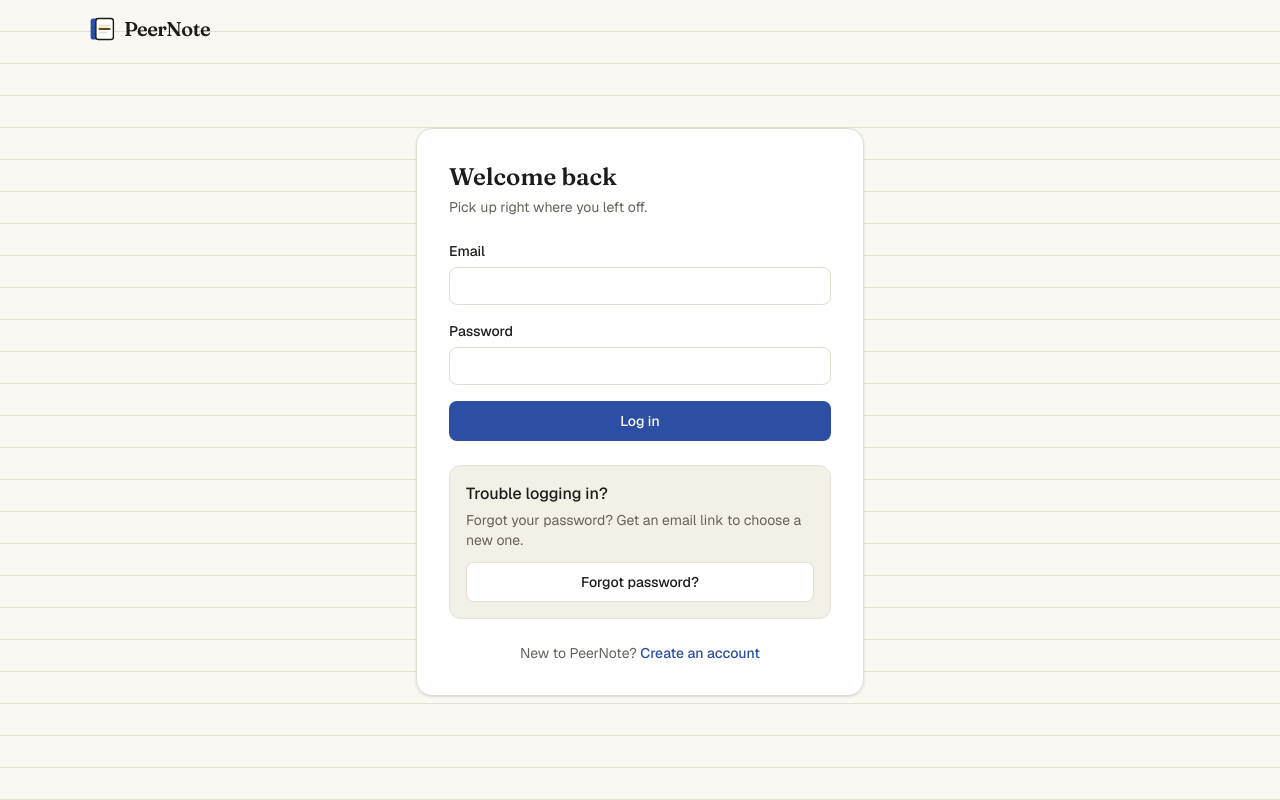
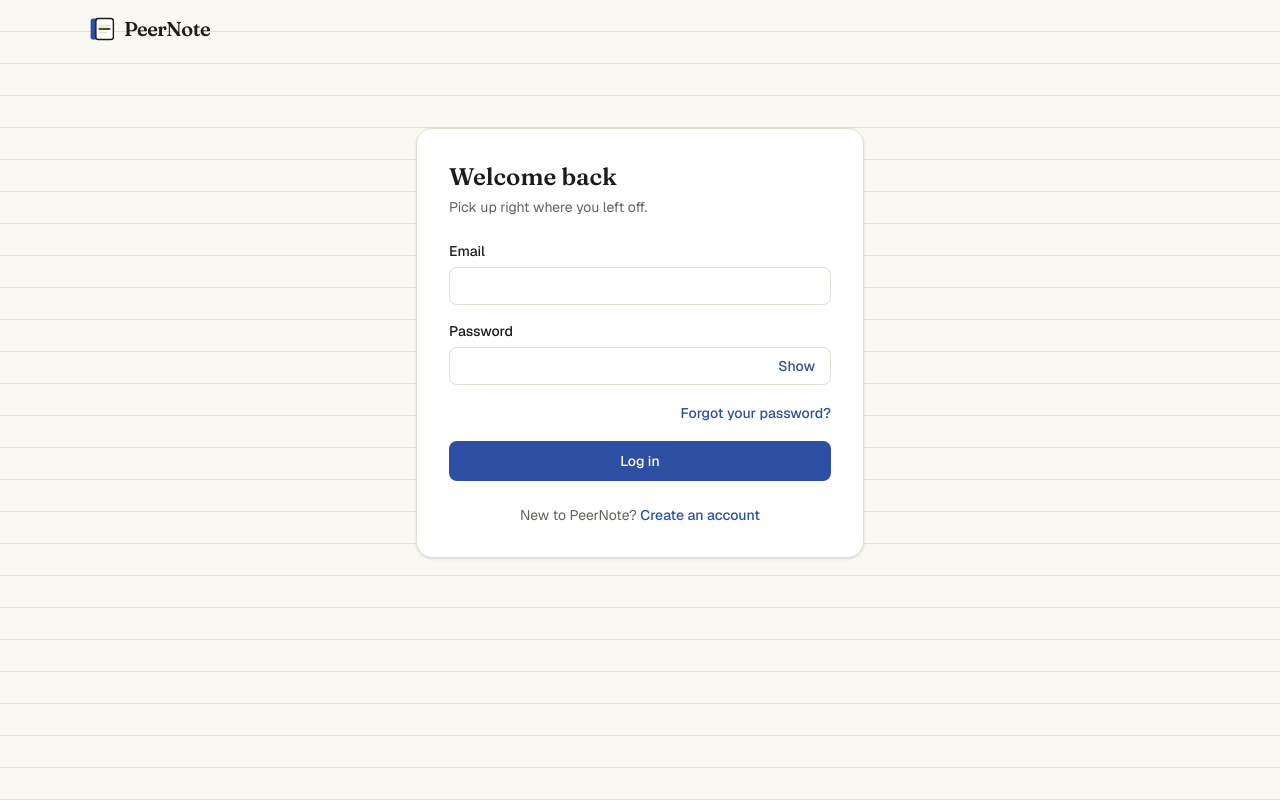
Before and after one commit to amaryapetra/peernote, a Next.js app: page /login in a window 1280 px wide. Built offline with nearby package versions, Linux system fonts and the light colour scheme; no server answers.

Commit message:
feat(auth): prominent forgot-password link and show-hide password inputs (#21)

```diff
--- a/src/app/(auth)/forgot-password/page.tsx
+++ b/src/app/(auth)/forgot-password/page.tsx
@@ -17,7 +17,7 @@ export default function ForgotPasswordPage({ searchParams }: PageProps<"/forgot-
   return (
     <>
       <h1 className="font-display text-2xl font-semibold">Reset your password</h1>
-      <p className="mb-6 mt-1 text-sm text-muted">We&apos;ll email you a link to choose a new one.</p>
+      <p className="mb-6 mt-1 text-sm text-muted">Enter the email address on your PeerNote account. We&apos;ll send a secure link to choose a new password.</p>
       <Suspense fallback={<ForgotPasswordForm />}><Form searchParams={searchParams} /></Suspense>
       <p className="mt-6 text-center text-sm text-muted">
         <Link href="/login" className="font-medium text-brand hover:underline">
--- a/src/app/(auth)/login/page.tsx
+++ b/src/app/(auth)/login/page.tsx
@@ -2,7 +2,6 @@ import type { Metadata } from "next";
 import Link from "next/link";
 import { Suspense } from "react";
 import { LoginForm } from "@/components/auth-forms";
-import { ButtonLink } from "@/components/ui";
 
 export const metadata: Metadata = {
   title: "Log in",
@@ -38,11 +37,6 @@ export default function LoginPage({ searchParams }: PageProps<"/login">) {
       <Suspense fallback={<LoginForm />}>
         <Form searchParams={searchParams} />
       </Suspense>
-      <section aria-labelledby="login-help-heading" className="mt-6 rounded-xl border border-line bg-surface-2 p-4">
-        <h2 id="login-help-heading" className="font-medium">Trouble logging in?</h2>
-        <p className="mb-3 mt-1 text-sm text-muted">Forgot your password? Get an email link to choose a new one.</p>
-        <ButtonLink href="/forgot-password" variant="secondary" className="w-full">Forgot password?</ButtonLink>
-      </section>
       <p className="mt-6 text-center text-sm text-muted">
         New to PeerNote?{" "}
         <Suspense fallback={<SignupLink href="/signup" />}>
--- a/src/components/auth-forms.tsx
+++ b/src/components/auth-forms.tsx
@@ -5,6 +5,7 @@ import { useActionState } from "react";
 import { logIn, requestPasswordReset, signUp, updatePassword } from "@/app/actions/auth";
 import { FormMessage, SubmitButton, echoed } from "./form";
 import { ButtonLink, Field, inputClass } from "./ui";
+import { PasswordInput } from "./password-input";
 
 export function LoginForm({ next, linkError }: { next?: string; linkError?: boolean }) {
   const [state, action] = useActionState(logIn, undefined);
@@ -19,8 +20,13 @@ export function LoginForm({ next, linkError }: { next?: string; linkError?: bool
         <input id="email" name="email" type="email" autoComplete="email" required defaultValue={echoed(state, "email")} className={inputClass} />
       </Field>
       <Field label="Password" htmlFor="password" error={state?.fieldErrors?.password}>
-        <input id="password" name="password" type="password" autoComplete="current-password" required className={inputClass} />
+        <PasswordInput id="password" name="password" label="password" autoComplete="current-password" />
       </Field>
+      <div className="text-right">
+        <Link href="/forgot-password" className="text-sm font-medium text-brand underline-offset-2 hover:underline">
+          Forgot your password?
+        </Link>
+      </div>
       <SubmitButton className="w-full" pendingText="Logging in…">
         Log in
       </SubmitButton>
@@ -42,7 +48,7 @@ export function SignupForm({ next }: { next?: string }) {
         <input id="email" name="email" type="email" autoComplete="email" required placeholder="you@tulane.edu" defaultValue={echoed(state, "email")} className={inputClass} />
       </Field>
       <Field label="Password" htmlFor="password" error={state?.fieldErrors?.password} hint="At least 8 characters.">
-        <input id="password" name="password" type="password" autoComplete="new-password" minLength={8} required className={inputClass} />
+        <PasswordInput id="password" name="password" label="password" autoComplete="new-password" minLength={8} maxLength={72} />
       </Field>
       <SubmitButton className="w-full" pendingText="Creating account…">
         Create account
@@ -82,10 +88,10 @@ export function ResetPasswordForm() {
     <form action={action} className="space-y-4" noValidate>
       <FormMessage state={state} />
       <Field label="New password" htmlFor="password" error={state?.fieldErrors?.password} hint="At least 8 characters.">
-        <input id="password" name="password" type="password" autoComplete="new-password" minLength={8} maxLength={72} required className={inputClass} />
+        <PasswordInput id="password" name="password" label="new password" autoComplete="new-password" minLength={8} maxLength={72} />
       </Field>
       <Field label="Confirm new password" htmlFor="confirmPassword" error={state?.fieldErrors?.confirmPassword}>
-        <input id="confirmPassword" name="confirmPassword" type="password" autoComplete="new-password" minLength={8} maxLength={72} required className={inputClass} />
+        <PasswordInput id="confirmPassword" name="confirmPassword" label="password confirmation" autoComplete="new-password" minLength={8} maxLength={72} />
       </Field>
       <SubmitButton className="w-full" pendingText="Saving…">
         Save new password
--- /dev/null
+++ b/src/components/password-input.tsx
@@ -0,0 +1,43 @@
+"use client";
+
+import { useState } from "react";
+import { inputClass } from "./ui";
+
+type PasswordInputProps = {
+  id: string;
+  name: string;
+  label: string;
+  autoComplete: "current-password" | "new-password";
+  minLength?: number;
+  maxLength?: number;
+};
+
+/** Show/hide is a local display preference. The password is never stored in React state. */
+export function PasswordInput({ id, name, label, autoComplete, minLength, maxLength }: PasswordInputProps) {
+  const [visible, setVisible] = useState(false);
+
+  return (
+    <div className="relative">
+      <input
+        id={id}
+        name={name}
+        type={visible ? "text" : "password"}
+        autoComplete={autoComplete}
+        minLength={minLength}
+        maxLength={maxLength}
+        required
+        className={`${inputClass} pr-20`}
+      />
+      <button
+        type="button"
+        onClick={() => setVisible((current) => !current)}
+        aria-label={`${visible ? "Hide" : "Show"} ${label}`}
+        aria-controls={id}
+        aria-pressed={visible}
+        className="absolute right-2 top-1/2 -translate-y-1/2 rounded-md px-2 py-1 text-sm font-medium text-brand hover:bg-brand-soft focus-visible:outline-2 focus-visible:outline-offset-2 focus-visible:outline-brand"
+      >
+        {visible ? "Hide" : "Show"}
+      </button>
+    </div>
+  );
+}
```
Also changed, not shown: 1 other file (tests, documents, lock files or other folders).
